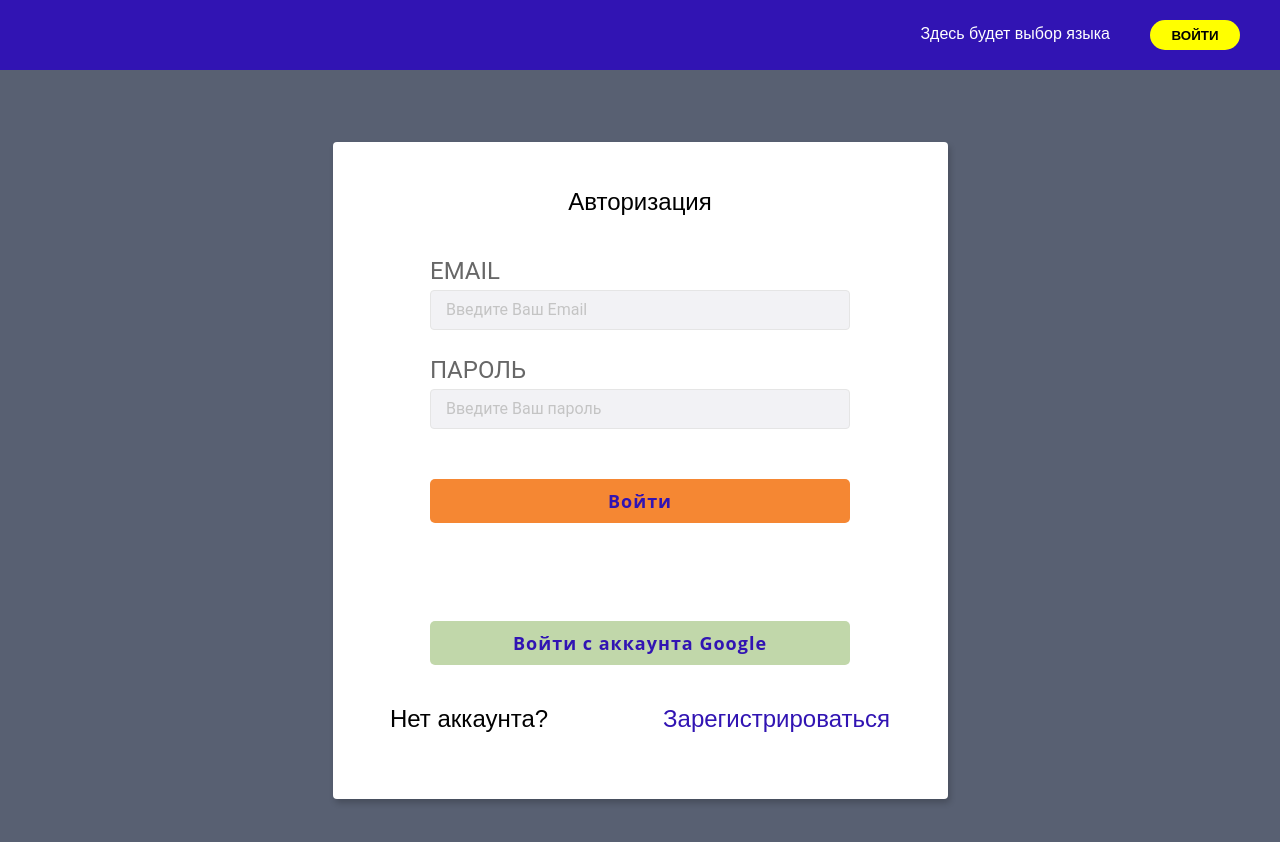
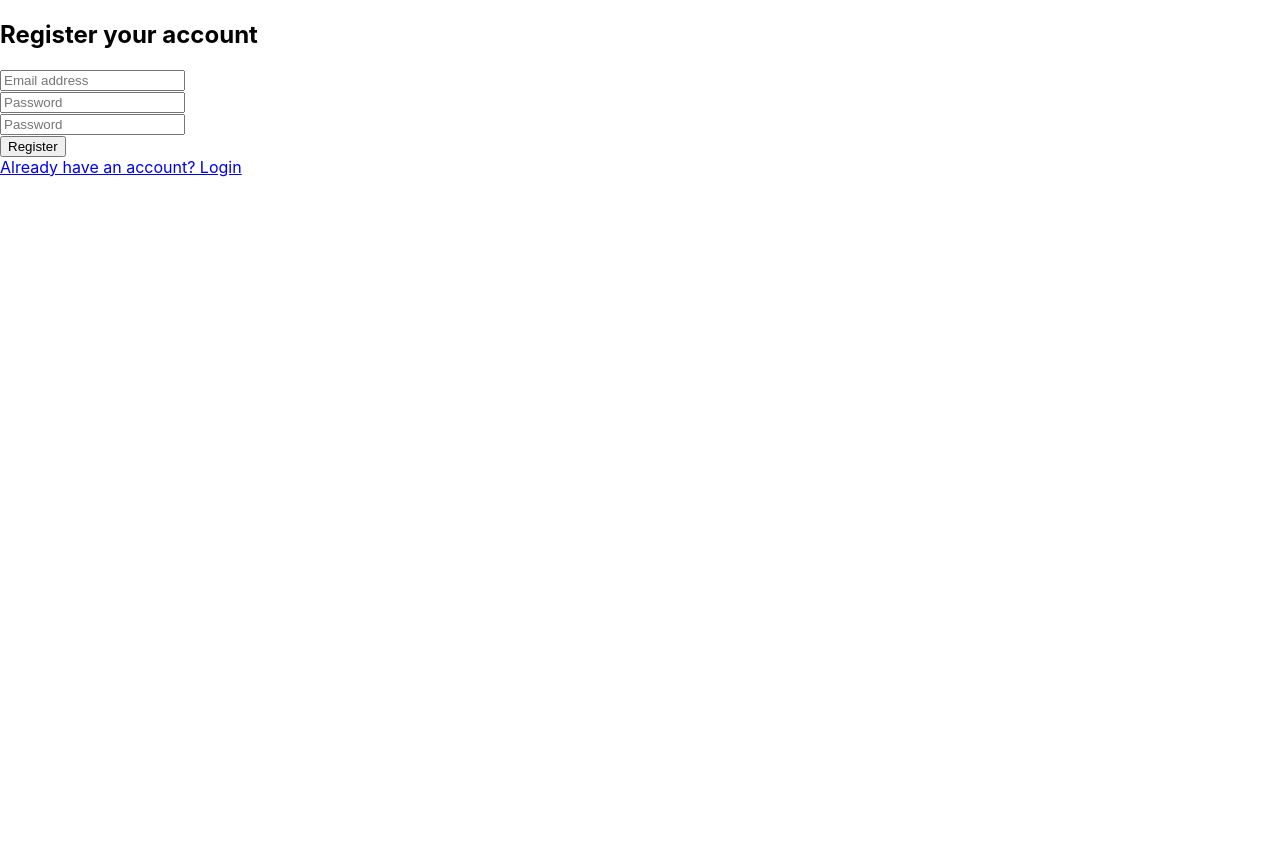
Before and after one commit to AiMedvedev/Auth-module, a React (Create React App) app: page /register in a window 1280 px wide. Shown: the top 842 px of the page. After the commit the page ends 800 px from the top, so only its background shows below. Built offline with nearby package versions, Linux system fonts and the light colour scheme; no server answers.

Commit message:
beginning

```diff
--- a/src/App.js
+++ b/src/App.js
@@ -1,33 +1,45 @@
-import './App.css';
-import firebase from 'firebase/compat/app';
+//import './App.css';
+import { BrowserRouter as Router, Routes, Route } from "react-router-dom";
+
+import Register from "./components/accounts/Register/Register";
+import Login from "./components/accounts/Login/Login";
+/* import firebase from 'firebase/compat/app';
 import 'firebase/compat/auth';
 import 'firebase/compat/database';
 import {useAuth, useLoggedIn} from './components/Hooks/useAuth';
 import {Header} from './components/Header/Header';
 import {Modal} from './components/Modal/Modal';
 import {Context} from './components/Functions/context';
-import {firebaseConfig} from './firebase';
+import {firebaseConfig} from './firebase'; */
 
 
-firebase.initializeApp(firebaseConfig);
+//firebase.initializeApp(firebaseConfig);
 
 function App() {
-  const auth = useAuth(firebase.auth);
-  const isLoggedIn = useLoggedIn(null);
+  //const auth = useAuth(firebase.auth);
+  //const isLoggedIn = useLoggedIn(null);
 
 
   return (
-    <Context.Provider value={{auth, isLoggedIn}}>
-      <Header className="App-header" {...auth} />
-      <main className="main">
-        {auth.authentication ?
-        <div> Здесь будет приложение</div>
-        :
-        <Modal />
-        }
-      </main>
-    </Context.Provider>
+    <Router>
+      <Routes>
+        <Route exact path="/register" element={<Register />} />
+        <Route exact path="/login" element={<Login />} />
+      </Routes>
+    </Router>
   );
 }
 
 export default App;
+
+
+//<Context.Provider value={{auth, isLoggedIn}}>
+  //    <Header className="App-header" {...auth} />
+    //  <main className="main">
+      //  {auth.authentication ?
+        //<div> Здесь будет приложение</div>
+        //:
+        //<Modal />
+       // }
+      //</main>
+    //</Context.Provider>
--- /dev/null
+++ b/src/components/accounts/Login/Login.js
@@ -0,0 +1,5 @@
+import React from "react";
+
+export default function Login() {
+  return <div>Login</div>;
+}
--- /dev/null
+++ b/src/components/accounts/Register/Register.js
@@ -0,0 +1,71 @@
+import React from "react";
+import { Link } from "react-router-dom";
+
+export default function Register() {
+  return (
+	<div className="wrapper">
+      <div className="max-w-md w-full space-y-8">
+        <div>
+          <h2 className="mt-4 text-3xl text-center tracking-tight font-light dark:text-white">
+            Register your account
+          </h2>
+        </div>
+        <form className="mt-8 space-y-6">
+          <div className="rounded-md shadow-sm -space-y-px">
+            <div>
+              <input
+                id="email-address"
+                name="email"
+                type="email"
+                autoComplete="email"
+                required
+                className="appearance-none rounded-none relative block w-full px-3 py-2 placeholder-gray-500 rounded-t-md bg-gray-50 border border-gray-300 text-gray-900 text-sm focus:outline-none focus:ring-blue-500 focus:border-blue-500 dark:bg-gray-700 dark:border-gray-600 dark:placeholder-gray-400 dark:text-white dark:focus:ring-blue-500 dark:focus:border-blue-500 focus:z-10 sm:text-sm"
+                placeholder="Email address"
+              />
+            </div>
+            <div>
+              <input
+                id="password"
+                name="password"
+                type="password"
+                autoComplete="current-password"
+                required
+                className="appearance-none rounded-none relative block w-full px-3 py-2 placeholder-gray-500 rounded-t-md bg-gray-50 border border-gray-300 text-gray-900 text-sm focus:outline-none focus:ring-blue-500 focus:border-blue-500 dark:bg-gray-700 dark:border-gray-600 dark:placeholder-gray-400 dark:text-white dark:focus:ring-blue-500 dark:focus:border-blue-500 focus:z-10 sm:text-sm"
+                placeholder="Password"
+              />
+            </div>
+            <div>
+              <input
+                id="confirmPassword"
+                name="confirmPassword"
+                type="password"
+                autoComplete="current-password"
+                required
+                className="appearance-none rounded-none relative block w-full px-3 py-2 placeholder-gray-500 rounded-t-md bg-gray-50 border border-gray-300 text-gray-900 text-sm focus:outline-none focus:ring-blue-500 focus:border-blue-500 dark:bg-gray-700 dark:border-gray-600 dark:placeholder-gray-400 dark:text-white dark:focus:ring-blue-500 dark:focus:border-blue-500 focus:z-10 sm:text-sm"
+                placeholder="Password"
+              />
+            </div>
+          </div>
+          <div>
+            <button
+              type="submit"
+              className=" w-full flex justify-center py-2 px-4 border border-transparent text-sm font-medium rounded-md text-white bg-sky-800 hover:bg-sky-900"
+            >
+              Register
+            </button>
+          </div>
+          <div className="flex items-center justify-between">
+            <div className="text-sm">
+              <Link
+                to="/login"
+                className="text-blue-600 hover:underline dark:text-blue-500"
+              >
+                Already have an account? Login
+              </Link>
+            </div>
+          </div>
+        </form>
+      </div>
+    </div>
+  );
+}
--- /dev/null
+++ b/src/components/accounts/Register/register.css
@@ -0,0 +1,22 @@
+.wrapper {
+	display: flex;
+	padding-left: 1rem;
+	padding-right: 1rem;
+	padding-left: 1.5rem;
+	padding-right: 1.5rem;
+	padding-top: 3rem;
+	padding-bottom: 3rem;
+	justify-content: center;
+	align-items: center;
+	min-height: 100%;
+
+	@media (min-width: 1024px) {
+		padding-left: 2rem;
+		padding-right: 2rem;
+	}
+
+	@media (min-width: 640px) {
+		padding-left: 1.5rem;
+		padding-right: 1.5rem;
+	}
+}
```
Also changed, not shown: src/components/accounts/Login/login.css (added).
